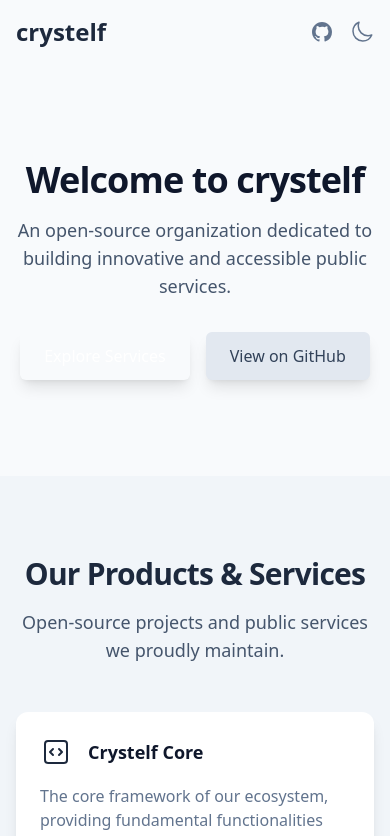
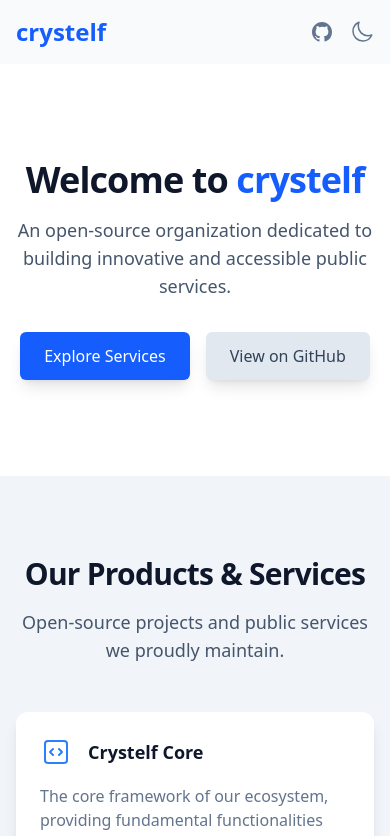
Before and after one commit to crystelf/crystelf-web, a React (Vite) app: page / in a window 390 px wide. Shown: the top 836 px of the page. Built offline with nearby package versions, Linux system fonts and the light colour scheme.

Commit message:
🎨 style: Enhance UI by updating color palette for better contrast and visibility

```diff
--- a/App.tsx
+++ b/App.tsx
@@ -9,7 +9,7 @@ import Footer from "./components/Footer";
 
 const App: React.FC = () => {
   return (
-    <div className="min-h-screen flex flex-col">
+    <div className="min-h-screen flex flex-col bg-slate-50 text-slate-900 dark:bg-slate-950 dark:text-slate-100 transition-colors duration-300">
       <Header />
       <main className="flex-grow">
         <HeroSection />
--- a/components/AboutSection.tsx
+++ b/components/AboutSection.tsx
@@ -27,7 +27,7 @@ const AboutSection: React.FC = () => {
               href="https://github.com/crystelf"
               target="_blank"
               rel="noopener noreferrer"
-              className="mt-6 inline-block rounded-md bg-primary-600 px-6 py-3 text-base font-medium text-white shadow-lg hover:bg-primary-700 focus:outline-none focus:ring-2 focus:ring-primary-500 focus:ring-offset-2 transition-transform hover:-translate-y-1"
+              className="mt-6 inline-block rounded-md bg-blue-600 px-6 py-3 text-base font-medium text-white shadow-lg hover:bg-blue-700 focus:outline-none focus:ring-2 focus:ring-blue-500 focus:ring-offset-2 transition-transform hover:-translate-y-1"
             >
               Join the Conversation
             </a>
--- a/components/Footer.tsx
+++ b/components/Footer.tsx
@@ -28,7 +28,7 @@ const Footer: React.FC = () => {
               href="https://github.com/crystelf"
               target="_blank"
               rel="noopener noreferrer"
-              className="text-slate-500 dark:text-slate-400 hover:text-primary-600 dark:hover:text-primary-400 transition-colors"
+              className="text-slate-500 dark:text-slate-400 hover:text-blue-600 dark:hover:text-blue-400 transition-colors"
             >
               <GitHubIcon />
             </a>
--- a/components/Header.tsx
+++ b/components/Header.tsx
@@ -79,7 +79,7 @@ const Header: React.FC = () => {
         <div className="flex items-center justify-between h-16">
           <a
             href="#"
-            className="text-2xl font-bold text-primary-600 dark:text-primary-400"
+            className="text-2xl font-bold text-blue-600 dark:text-blue-400"
           >
             crystelf
           </a>
@@ -88,7 +88,7 @@ const Header: React.FC = () => {
               <a
                 key={link.name}
                 href={link.href}
-                className="text-sm font-medium text-slate-600 dark:text-slate-300 hover:text-primary-600 dark:hover:text-primary-400 transition-colors"
+                className="text-sm font-medium text-slate-600 dark:text-slate-300 hover:text-blue-600 dark:hover:text-blue-400 transition-colors"
               >
                 {link.name}
               </a>
@@ -99,13 +99,13 @@ const Header: React.FC = () => {
               href="https://github.com/crystelf"
               target="_blank"
               rel="noopener noreferrer"
-              className="text-slate-500 dark:text-slate-400 hover:text-primary-600 dark:hover:text-primary-400 transition-colors"
+              className="text-slate-500 dark:text-slate-400 hover:text-blue-600 dark:hover:text-blue-400 transition-colors"
             >
               <GitHubIcon />
             </a>
             <button
               onClick={toggleTheme}
-              className="text-slate-500 dark:text-slate-400 hover:text-primary-600 dark:hover:text-primary-400 transition-colors"
+              className="text-slate-500 dark:text-slate-400 hover:text-blue-600 dark:hover:text-blue-400 transition-colors"
             >
               {theme === "light" ? <MoonIcon /> : <SunIcon />}
             </button>
--- a/components/HeroSection.tsx
+++ b/components/HeroSection.tsx
@@ -2,9 +2,9 @@ import React from "react";
 
 const HeroSection: React.FC = () => {
   return (
-    <section className="relative py-24 md:py-32 lg:py-48 text-center overflow-hidden">
+    <section className="relative py-24 md:py-32 lg:py-48 text-center overflow-hidden bg-white dark:bg-slate-900">
       <div
-        className="absolute inset-0 bg-gradient-radial from-primary-100/50 to-transparent dark:from-primary-900/30 dark:to-transparent"
+        className="absolute inset-0 bg-gradient-radial from-blue-100/50 to-transparent dark:from-blue-900/30 dark:to-transparent"
         style={{ transform: "scale(1.5)" }}
       ></div>
       <div className="container mx-auto px-4 sm:px-6 lg:px-8 relative">
@@ -13,7 +13,7 @@ const HeroSection: React.FC = () => {
           style={{ animationDelay: "0.1s" }}
         >
           Welcome to{" "}
-          <span className="text-primary-600 dark:text-primary-400">
+          <span className="text-blue-600 dark:text-blue-400">
             crystelf
           </span>
         </h1>
@@ -30,7 +30,7 @@ const HeroSection: React.FC = () => {
         >
           <a
             href="#services"
-            className="inline-block rounded-md bg-primary-600 px-6 py-3 text-base font-medium text-white shadow-lg hover:bg-primary-700 focus:outline-none focus:ring-2 focus:ring-primary-500 focus:ring-offset-2 transition-transform hover:-translate-y-1"
+            className="inline-block rounded-md bg-blue-600 px-6 py-3 text-base font-medium text-white shadow-lg hover:bg-blue-700 focus:outline-none focus:ring-2 focus:ring-blue-500 focus:ring-offset-2 transition-transform hover:-translate-y-1"
           >
             Explore Services
           </a>
--- a/components/NavigationSection.tsx
+++ b/components/NavigationSection.tsx
@@ -63,7 +63,7 @@ const NavLinkCard: React.FC<{ link: NavLink }> = ({ link }) => {
             href={link.href}
             target="_blank"
             rel="noopener noreferrer"
-            className="text-primary-500 hover:text-primary-700 dark:text-primary-400 dark:hover:text-primary-300 transition-colors"
+            className="text-blue-500 hover:text-blue-700 dark:text-blue-400 dark:hover:text-blue-300 transition-colors"
           >
             <svg
               xmlns="http://www.w3.org/2000/svg"
--- a/components/ProjectShowcaseSection.tsx
+++ b/components/ProjectShowcaseSection.tsx
@@ -14,7 +14,7 @@ const ProjectCard: React.FC<{ project: Project; index: number }> = ({
       <div className="flex-grow">
         <div className="flex items-center justify-between">
           <div className="flex items-center space-x-4">
-            <div className="flex-shrink-0 text-primary-500 dark:text-primary-400">
+            <div className="flex-shrink-0 text-blue-500 dark:text-blue-400">
               {project.icon}
             </div>
             <h3 className="text-lg font-semibold text-slate-900 dark:text-white">
@@ -25,7 +25,7 @@ const ProjectCard: React.FC<{ project: Project; index: number }> = ({
             href={project.link}
             target="_blank"
             rel="noopener noreferrer"
-            className="text-slate-400 group-hover:text-primary-500 dark:group-hover:text-primary-400 transition-colors"
+            className="text-slate-400 group-hover:text-blue-500 dark:group-hover:text-blue-400 transition-colors"
             aria-label={`View ${project.title} on GitHub`}
           >
             <svg
@@ -48,7 +48,7 @@ const ProjectCard: React.FC<{ project: Project; index: number }> = ({
           {project.tags.map((tag) => (
             <span
               key={tag}
-              className="inline-flex items-center px-2.5 py-0.5 rounded-full text-xs font-medium bg-primary-100 text-primary-800 dark:bg-primary-900/50 dark:text-primary-300"
+              className="inline-flex items-center px-2.5 py-0.5 rounded-full text-xs font-medium bg-blue-100 text-blue-800 dark:bg-blue-900/50 dark:text-blue-300"
             >
               {tag}
             </span>
--- a/components/ServicesSection.tsx
+++ b/components/ServicesSection.tsx
@@ -15,11 +15,11 @@ const ServiceCard: React.FC<{ service: Service; index: number }> = ({
       style={{ animationDelay: `${index * 0.1}s` }}
     >
       <div className="flex items-center space-x-4">
-        <div className="flex-shrink-0 text-primary-500 dark:text-primary-400">
+        <div className="flex-shrink-0 text-blue-500 dark:text-blue-400">
           {service.icon}
         </div>
         <div>
-          <h3 className="text-lg font-semibold text-slate-900 dark:text-white group-hover:text-primary-600 dark:group-hover:text-primary-400 transition-colors">
+          <h3 className="text-lg font-semibold text-slate-900 dark:text-white group-hover:text-blue-600 dark:group-hover:text-blue-400 transition-colors">
             {service.title}
           </h3>
         </div>
--- a/tailwind.config.js
+++ b/tailwind.config.js
@@ -1,8 +1,45 @@
 /** @type {import('tailwindcss').Config} */
 export default {
+  darkMode: "class",
   content: ["./index.html", "./**/*.{js,ts,jsx,tsx}"],
   theme: {
-    extend: {},
+    extend: {
+      colors: {
+        primary: {
+          50: "#eff6ff",
+          100: "#dbeafe",
+          200: "#bfdbfe",
+          300: "#93c5fd",
+          400: "#60a5fa",
+          500: "#3b82f6",
+          600: "#2563eb",
+          700: "#1d4ed8",
+          800: "#1e40af",
+          900: "#1e3a8a",
+          950: "#172554",
+        },
+      },
+      animation: {
+        "fade-in-up":
+          "fade-in-up 0.6s cubic-bezier(0.390, 0.575, 0.565, 1.000) both",
+        "ping-slow": "ping 2s cubic-bezier(0, 0, 0.2, 1) infinite",
+      },
+      keyframes: {
+        "fade-in-up": {
+          "0%": {
+            opacity: "0",
+            transform: "translateY(20px)",
+          },
+          "100%": {
+            opacity: "1",
+            transform: "translateY(0)",
+          },
+        },
+      },
+      backgroundImage: {
+        "gradient-radial": "radial-gradient(var(--tw-gradient-stops))",
+      },
+    },
   },
   plugins: [],
 };
```
